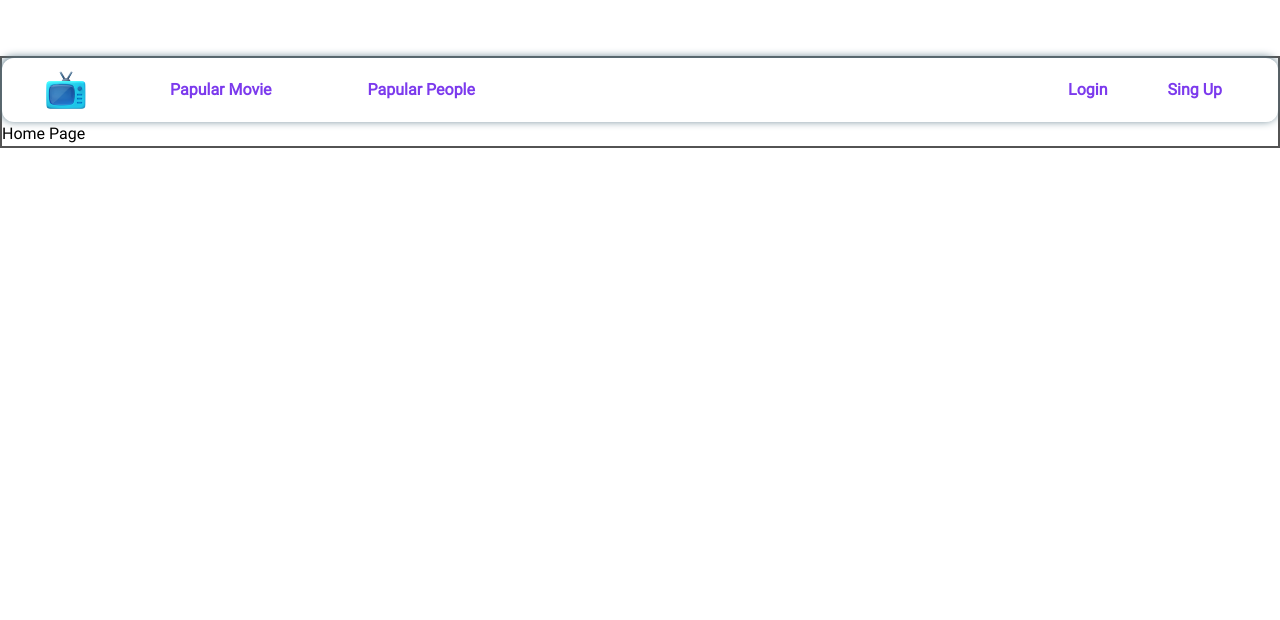
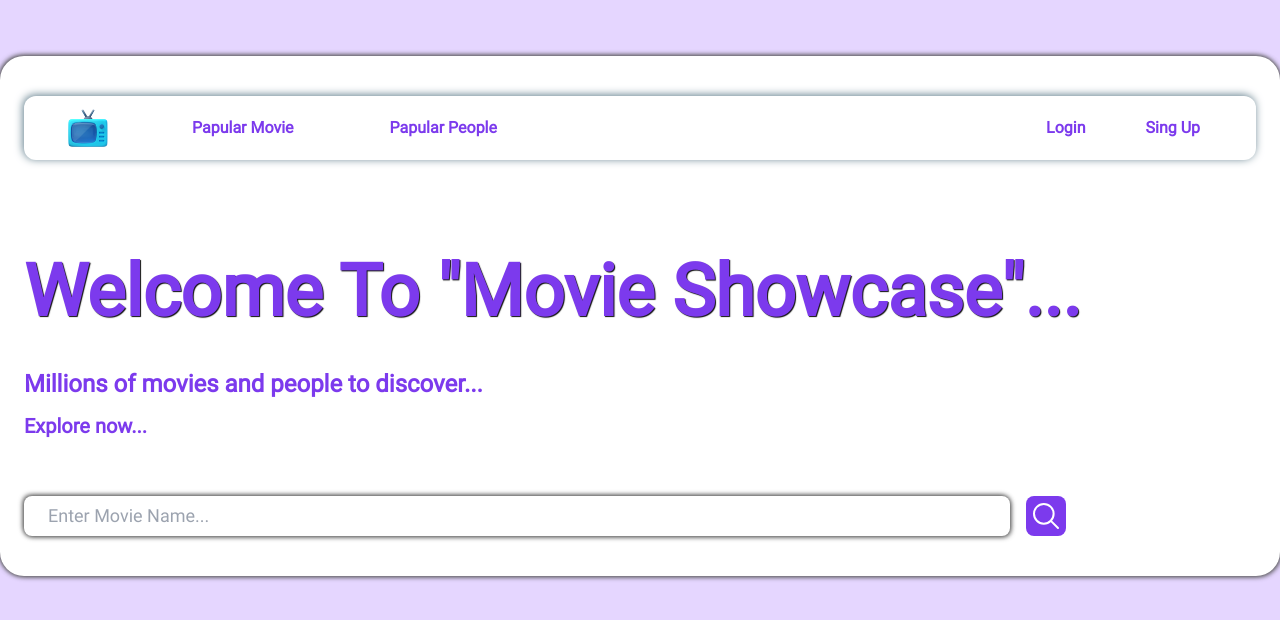
Before and after one commit to DevMousavi/MovieShowcase, a React (Vite) app: page / in a window 1280 px wide. Shown: the top 620 px of the page. Built offline with nearby package versions, Linux system fonts and the light colour scheme.

Commit message:
Create Components(Text Welcome , Search Box)

```diff
--- a/index.html
+++ b/index.html
@@ -7,7 +7,10 @@
         <title>Movie Showcase</title>
     </head>
     <body class="container my-14">
-        <div id="root" class="font-Roboto"></div>
+        <div
+            id="root"
+            class="font-Roboto bg-white rounded-3xl px-6 py-10 box-shadow cursor-default"
+        ></div>
         <script type="module" src="/src/main.jsx"></script>
     </body>
 </html>
--- /dev/null
+++ b/src/components/SearchBox.jsx
@@ -0,0 +1,17 @@
+import React from "react";
+import { IoSearchOutline } from "react-icons/io5";
+
+const SearchBox = () => {
+    return (
+        <div className=" w-full h-10 flex gap-4">
+            <input
+                type="text"
+                placeholder="Enter Movie Name..."
+                className="w-[80%] outline-none box-shadow px-6 py-2 rounded-lg text-lg"
+            />
+            <IoSearchOutline className="w-10 h-full bg-primaryColor text-white rounded-lg px-1 text-shadow cursor-pointer transition hover:scale-110" />
+        </div>
+    );
+};
+
+export default SearchBox;
--- /dev/null
+++ b/src/components/WelcomeText.jsx
@@ -0,0 +1,19 @@
+import React from "react";
+
+const WelcomeText = () => {
+    return (
+        <div className="my-14">
+            <h1 className="mb-10 mt-24 text-primaryColor text-7xl text-shadow font-bold ">
+                Welcome To "Movie Showcase"...
+            </h1>
+            <h2 className="mb-3 text-2xl text-primaryColor font-bold">
+                Millions of movies and people to discover...
+            </h2>
+            <h3 className="mb-3 text-xl text-primaryColor font-bold">
+                Explore now...
+            </h3>
+        </div>
+    );
+};
+
+export default WelcomeText;
--- a/src/index.css
+++ b/src/index.css
@@ -38,6 +38,10 @@
 }
 
 @layer components {
+    .box-shadow {
+        box-shadow: 1px 1px 5px rgb(85, 85, 85), -1px -1px 5px rgb(85, 85, 85);
+    }
+
     .text-shadow {
         text-shadow: 1px 1px 1px #0f0f0f;
     }
@@ -65,5 +69,5 @@
 
 body {
     font-family: "Roboto-Regular";
-    border: 2px solid rgb(83, 83, 83);
+    background-color: #e5d6ff;
 }
--- a/src/pages/Home.jsx
+++ b/src/pages/Home.jsx
@@ -1,11 +1,14 @@
 import React from "react";
 import Header from "../Layout/Header.jsx";
+import WelcomeText from "../components/WelcomeText.jsx";
+import SearchBox from "../components/SearchBox.jsx";
 
 const Home = () => {
     return (
         <main>
             <Header />
-            <h1>Home Page</h1>
+            <WelcomeText />
+            <SearchBox />
         </main>
     );
 };
```
